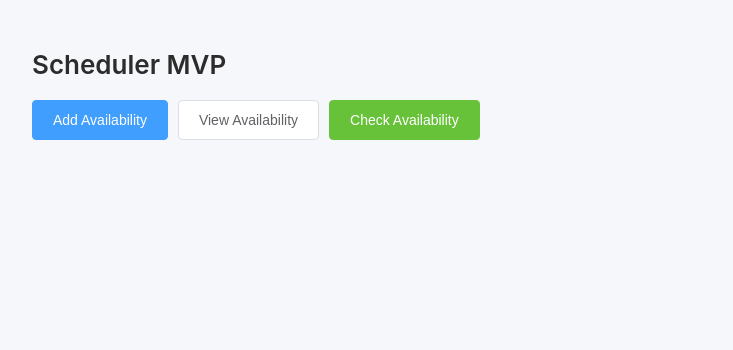
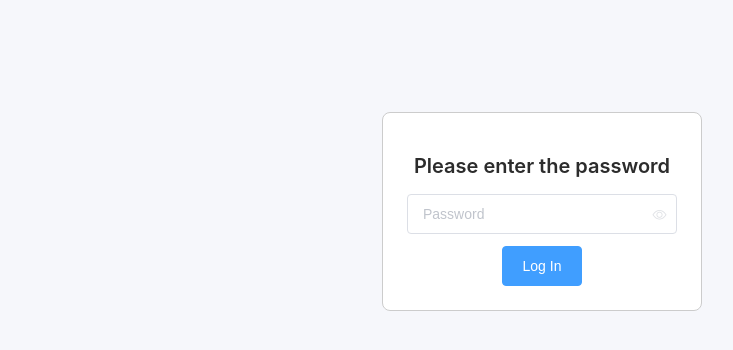
Before and after one commit to WilimGPT/Closed_Group_Calendar2, a Vue app in the folder frontend/: page / in a window 1280 px wide. Shown: the top 350 px of the page, without its empty margins (98-831 px from the left). Built offline with nearby package versions, Linux system fonts and the light colour scheme; no server answers.

Commit message:
added login page in frontend

```diff
--- a/frontend/src/App.vue
+++ b/frontend/src/App.vue
@@ -1,5 +1,41 @@
 <template>
   <div class="app-wrapper">
+
+    <!-- LOGIN SCREEN -->
+    <div v-if="!loggedIn" class="login-box">
+      <h2>Please enter the password</h2>
+
+      <el-input
+        v-model="passwordInput"
+        :type="showPassword ? 'text' : 'password'"
+        placeholder="Password"
+        @keyup.enter="attemptLogin"
+        class="mb-3"
+      >
+        <template slot="suffix">
+          <i
+            class="el-input__icon el-icon-view"
+            :style="{ opacity: showPassword ? 1 : 0.5, cursor: 'pointer' }"
+            @click.stop="showPassword = !showPassword"
+          ></i>
+        </template>
+      </el-input>
+
+      <el-button
+        type="primary"
+        :loading="loggingIn"
+        @click="attemptLogin"
+      >
+        Log In
+      </el-button>
+
+      <div v-if="loginError" class="error-text">
+        {{ loginError }}
+      </div>
+    </div>
+
+    <!-- MAIN APP -->
+    <div v-else>
       <h1>Scheduler MVP</h1>
 
       <div class="mb-4">
@@ -22,12 +58,15 @@
       <ViewAvailability v-if="view === 'view'" />
       <AvailabilityChecker v-if="view === 'check'" />
     </div>
+
+  </div>
 </template>
 
 <script>
 import AddAvailability from "./components/AddAvailability.vue"
 import ViewAvailability from "./components/ViewAvailability.vue"
 import AvailabilityChecker from "./components/AvailabilityChecker.vue"
+import api from "./api"
 
 export default {
   components: {
@@ -38,8 +77,101 @@ export default {
 
   data() {
     return {
-      view: null
+      view: null,
+
+      // login-related
+      loggedIn: false,
+      passwordInput: "",
+      loginError: "",
+      loggingIn: false,
+
+      showPassword: false
+    }
+  },
+
+  mounted() {
+    // If we already have a stored password, try it silently on load
+    const stored = localStorage.getItem("calendarPassword")
+    if (stored) {
+      this.tryPassword(stored, { silent: true })
+    }
+  },
+
+  methods: {
+    async attemptLogin() {
+      this.loginError = ""
+      const pw = this.passwordInput.trim()
+      if (!pw) {
+        this.loginError = "Please enter a password"
+        return
+      }
+
+      this.loggingIn = true
+      await this.tryPassword(pw)
+      this.loggingIn = false
+    },
+
+    async tryPassword(pw, { silent = false } = {}) {
+      // Temporarily save password so axios interceptor will attach it
+      localStorage.setItem("calendarPassword", pw)
+
+      try {
+        // Test with a simple call
+        await api.get("en")
+
+        // If it worked, mark user as logged in
+        this.loggedIn = true
+        this.passwordInput = ""
+      } catch (err) {
+        // If it failed, clear the stored password and show error
+        localStorage.removeItem("calendarPassword")
+        this.loggedIn = false
+        if (!silent) {
+          this.loginError = "Incorrect password"
+        }
+        console.error("Login failed", err)
+      }
     }
   }
 }
 </script>
+
+<style>
+.app-wrapper {
+  max-width: 900px;
+  margin: 40px auto;
+  padding: 0 16px;
+}
+
+.login-box {
+  max-width: 320px;
+  margin: 80px auto;
+  padding: 24px;
+  border: 1px solid #ccc;
+  border-radius: 8px;
+  background: #fff;
+  text-align: center;
+}
+
+.mb-3 {
+  margin-bottom: 12px;
+}
+
+.mb-4 {
+  margin-bottom: 16px;
+}
+
+.ml-2 {
+  margin-left: 8px;
+}
+
+.spacer-24 {
+  height: 24px;
+}
+
+.error-text {
+  margin-top: 10px;
+  color: #d33;
+  font-weight: 600;
+}
+</style>
--- a/frontend/src/api.js
+++ b/frontend/src/api.js
@@ -1,7 +1,6 @@
 import axios from "axios"
 
-// Default to same-origin /api/ (works on Cloudflare Pages + Worker)
-// Override locally with VUE_APP_API_BASE_URL, e.g. http://localhost:8787/api/
+// Default: local dev uses /api; production uses VUE_APP_API_BASE_URL
 const baseURL = process.env.VUE_APP_API_BASE_URL || "/api/"
 
 const api = axios.create({
@@ -11,4 +10,13 @@ const api = axios.create({
   }
 })
 
+// Attach password from localStorage to every request
+api.interceptors.request.use(config => {
+  const token = localStorage.getItem("calendarPassword")
+  if (token) {
+    config.headers.Authorization = `Bearer ${token}`
+  }
+  return config
+})
+
 export default api
```
Also changed, not shown: 1 other file (tests, documents, lock files or other folders). Lines whose indentation alone changed are shown as unchanged.
